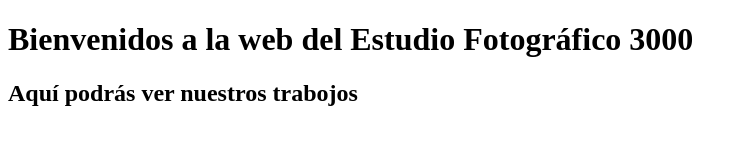
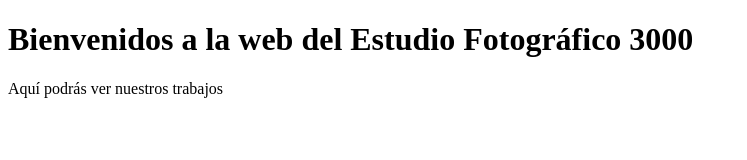
Before and after one commit to VelasquezVivas/pagina-web, a plain HTML site: page index.html in a window 1280 px wide. Shown: the whole page, without its empty margins (0-747 px from the left). Drawn offline with Linux system fonts and the light colour scheme.

Commit message:
Modifica el subtítulo
Ahora no es un subtítulo sino un párrafo.

```diff
--- a/index.html
+++ b/index.html
@@ -8,6 +8,6 @@
     </head>
     <body>
         <h1>Bienvenidos a la web del Estudio Fotográfico 3000</h1>
-        <h2>Aquí podrás ver nuestros trabojos</h2>
+        <p>Aquí podrás ver nuestros trabajos</p>
     </body>
 </html>
```
